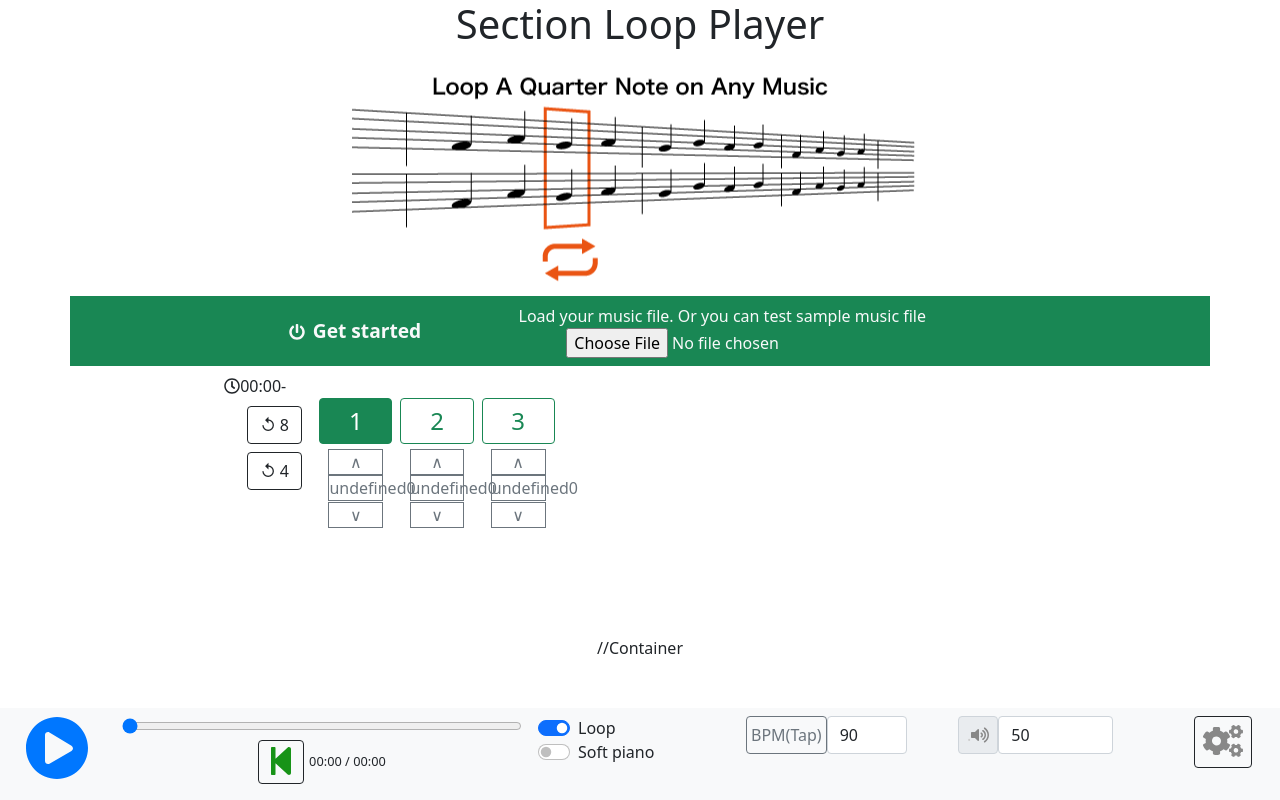
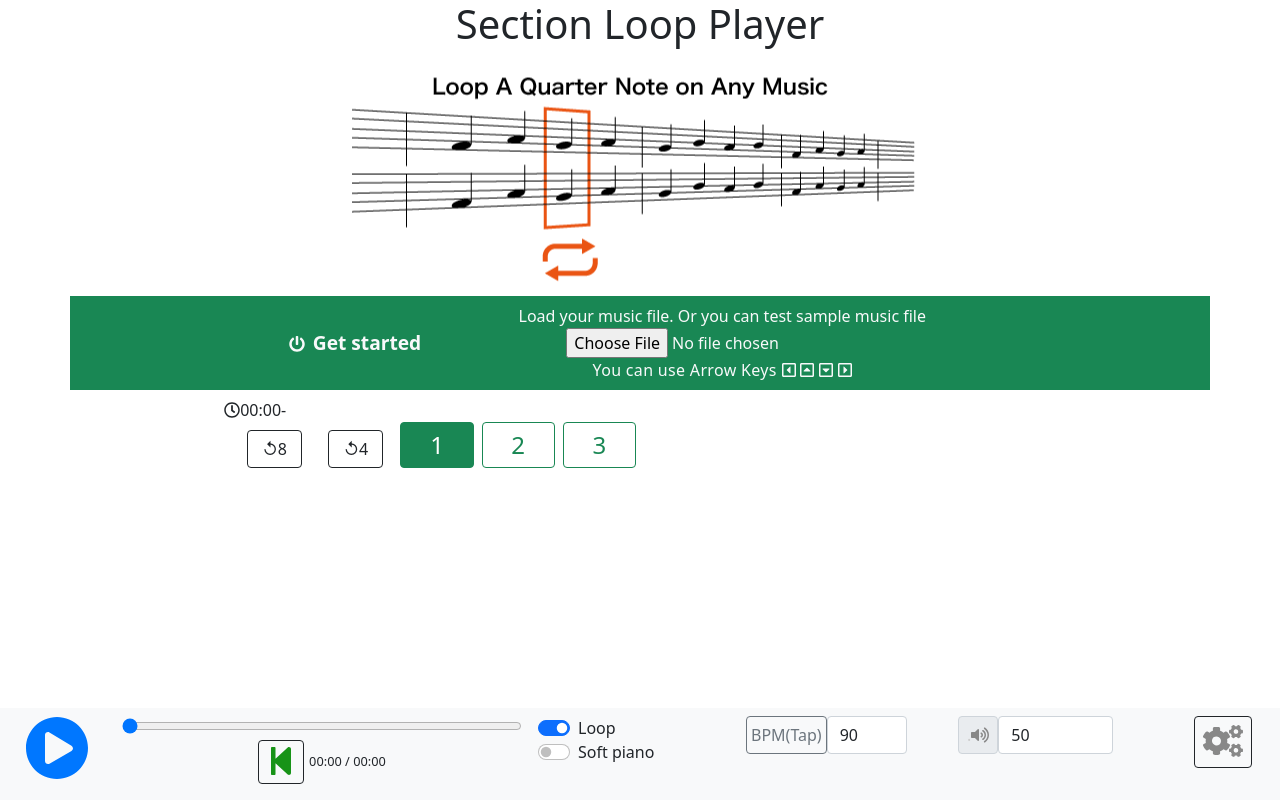
Before and after one commit to sorimachi0414/loopPlayer, a React (Create React App) app: page / in a window 1280 px wide. Built offline with nearby package versions, Linux system fonts and the light colour scheme; no server answers.

Commit message:
design fix

```diff
--- a/public/index.html
+++ b/public/index.html
@@ -24,7 +24,7 @@
       work correctly both with client-side routing and a non-root public URL.
       Learn how to configure a non-root public URL by running `npm run build`.
     -->
-    <title>Section Loop Player</title>
+    <title>Section Loop Player -Web App-</title>
   </head>
   <body>
     <noscript>You need to enable JavaScript to run this app.</noscript>
--- a/src/features/counter/Counter.js
+++ b/src/features/counter/Counter.js
@@ -11,6 +11,9 @@ import {Container, Row, Col, Button,Overlay} from "react-bootstrap";
 import {FontAwesomeIcon} from "@fortawesome/react-fontawesome";
 import {faPowerOff} from "@fortawesome/free-solid-svg-icons/faPowerOff";
 import {faClock} from "@fortawesome/free-regular-svg-icons/faClock";
+import {faCaretSquareUp} from "@fortawesome/free-regular-svg-icons/faCaretSquareUp"
+import {faCaretSquareDown, faCaretSquareLeft, faKeyboard} from "@fortawesome/free-regular-svg-icons";
+import {faCaretSquareRight} from "@fortawesome/free-regular-svg-icons";
 
 //export let player
 export function Counter() {
@@ -23,41 +26,42 @@ export function Counter() {
   const dispatch = useDispatch();
   const audioLength = useSelector((state) => state.counter.musicLength)
   const [incrementAmount,setIncrementAmount,keyPosition,setKeyPosition] = useState(0);
+  const isPlaySynth = useSelector((state) => state.counter.isPlaySynth)
+
+  let eachSynthNode = (isPlaySynth)?"my-1":"my-1 collapse"
 
   let button4n=[]
   for(let i=0;i<numberOf4n;i++){
     //Block Loop
     if (i%(rowLength)==0){
      button4n.push(
-       <Col className={"p-1 offset-1 offset-sm-1"} xs={2} sm={1}>
-         <Row>
-           <Col>
+       <>
+       <Col className={"p-1 offset-sm-1"} xs={2} sm={1}>
          <button
-               className={"btn btn btn-outline-dark w-75 my-1"}
+           className={"btn btn btn-outline-dark w-75 my-1 px-1"}
            onClick={()=>dispatch(
              playThis({a:i,b:i+rowLength})
            )
            }
-             >↺ 8</button>
+         >↺8</button>
        </Col>
-           <Col>
+       <Col className={"p-1"} xs={2} sm={1}>
          <button
-               className={"btn btn btn-outline-dark w-75 my-1"}
+           className={"btn btn btn-outline-dark w-75 my-1 px-1"}
            onClick={()=>dispatch(playThis({a:i,b:i+rowLength/2}))}
-             >↺ 4</button>
+         >↺4</button>
        </Col>
-         </Row>
-       </Col>
+       </>
      )
     }
     //Block loop
     if(i%(rowLength)!==0 && i%(rowLength/2)==0){
       button4n.push(
-        <Col className={"p-1 offset-1 offset-sm-0"} xs={2} sm={1}>
+        <Col className={"p-1 offset-2 offset-sm-0"} xs={2} sm={1}>
           <button
-            className={"btn btn-outline-dark w-75"}
+            className={"btn btn-outline-dark w-75 px-1"}
             onClick={()=>dispatch(playThis({a:i,b:i+rowLength/2}))}
-          >↺ 4</button>
+          >↺4</button>
         </Col>
       )
     }
@@ -75,7 +79,7 @@ export function Counter() {
               onClick={()=>dispatch(playThis({a:i,b:i+1}))}
             ><span style={{"font-size":1.5+"em"}}>{i+1}</span></button>
           </Col>
-          <Col id="eachNode" className={"my-1"} xs={12}>
+          <Col id="eachNode" className={eachSynthNode} xs={12}>
             <button
               className={"btn btn-outline-secondary w-75 py-0 rounded-0"}
               onClick={()=>dispatch(shiftQuarterNote({position:i,shift:1}))}
@@ -205,6 +209,27 @@ export function Counter() {
                   onChange={()=>dispatch(fileInput(uploadFile))}
                 />
               </Col>
+              <Col xs={12}　style={{"letterSpacing":"0.02rem"}}>
+                You can use Arrow Keys
+                <FontAwesomeIcon
+                  icon={faCaretSquareLeft}
+                  style={{"margin-left":"0.3rem"}}
+                />
+                <FontAwesomeIcon
+                  icon={faCaretSquareUp}
+                  style={{"margin-left":"0.3rem"}}
+                />
+                <FontAwesomeIcon
+                  icon={faCaretSquareDown}
+                  style={{"margin-left":"0.3rem"}}
+
+                />
+                <FontAwesomeIcon
+                  icon={faCaretSquareRight}
+                  style={{"margin-left":"0.3rem"}}
+
+                />
+              </Col>
             </Row>
           </Col>
 
@@ -220,7 +245,6 @@ export function Counter() {
         <Col></Col>
       </Row>
     </Container>
-      //Container
     </div>
     );
 }
--- a/src/features/footer/Footer.js
+++ b/src/features/footer/Footer.js
@@ -15,7 +15,6 @@ import {faVolumeUp} from "@fortawesome/free-solid-svg-icons/faVolumeUp";
 import * as Tone from "tone";
 import React, {useRef, useState} from "react";
 import {faCogs} from "@fortawesome/free-solid-svg-icons/faCogs";
-import {faFileAudio} from "@fortawesome/free-regular-svg-icons";
 import {timeColoned} from "../../index";
 
 let lastClick=0
```
Lines whose indentation alone changed are shown as unchanged.
